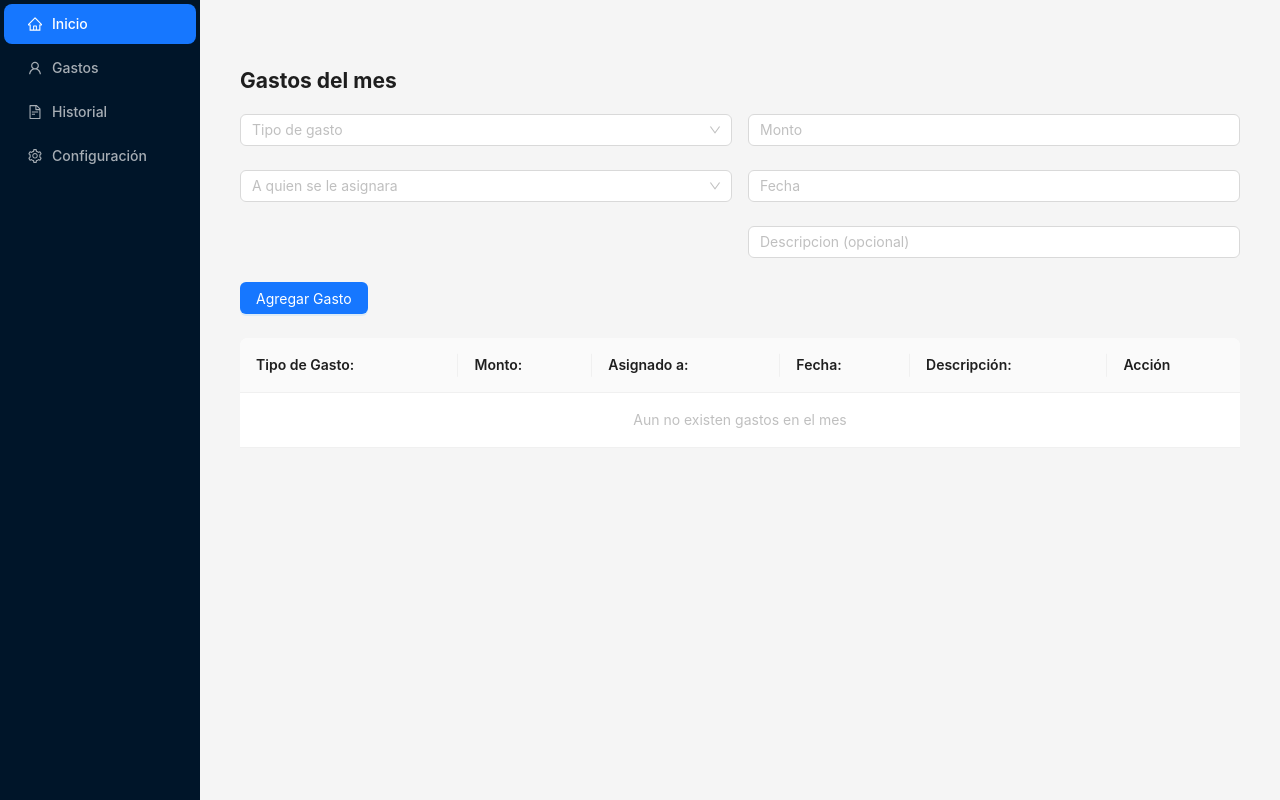
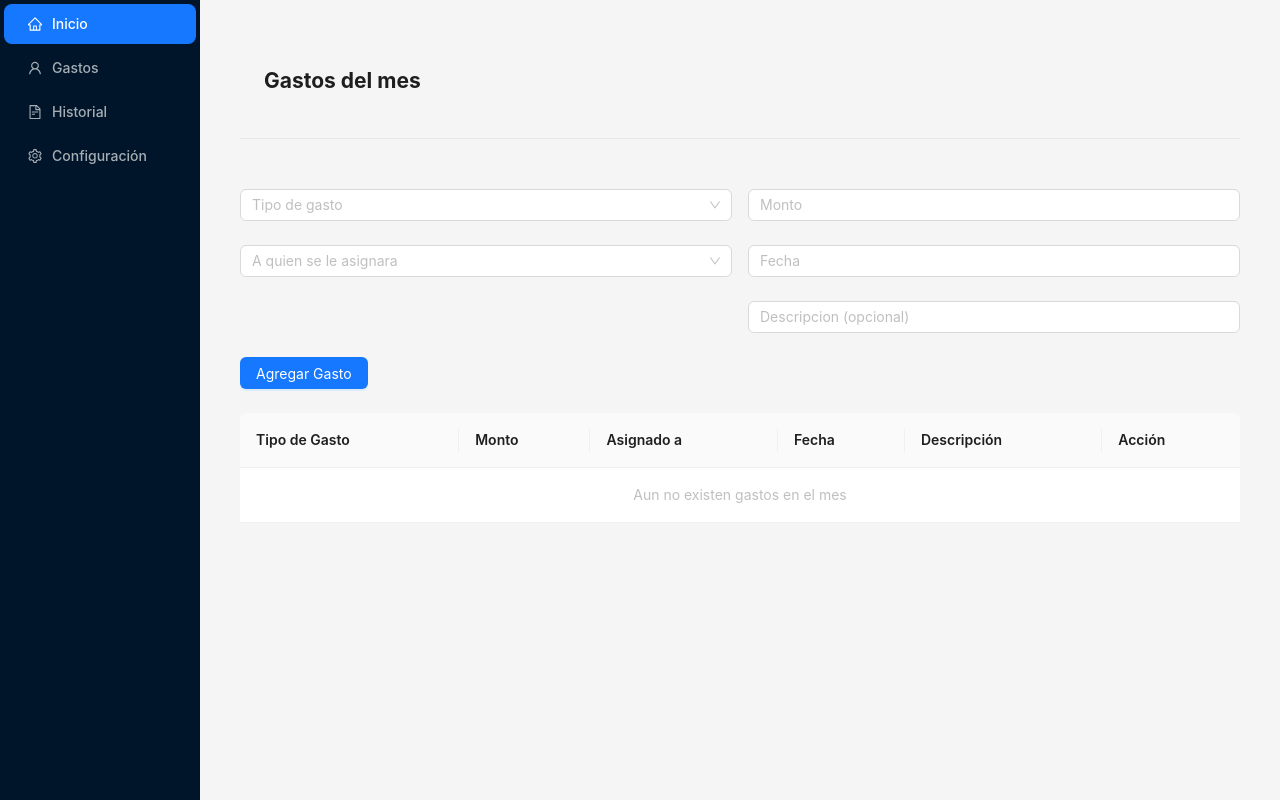
Before and after one commit to vortegar/Proyecto---Gestor-gastos, a React (Vite) app: page /expenses in a window 1280 px wide. Built offline with nearby package versions, Linux system fonts and the light colour scheme.

Commit message:
se agregan validaciones

```diff
--- a/src/App.tsx
+++ b/src/App.tsx
@@ -4,6 +4,7 @@ import { Navbar } from './components/Navbar';
 import { Home } from './pages/home/Home';
 import { Expenses } from './pages/expenses/Expenses';
 import { Configurate } from './pages/configurate/Configurate';
+import { History } from './pages/history/History';
 
 const { Content } = Layout;
 
@@ -20,7 +21,7 @@ export const App: React.FC = () => {
                 <Route path="/" element={<Home />} />
                 <Route path="/expenses" element={<Expenses />} />
                 <Route path="/configurate" element={<Configurate />} />
-
+                <Route path="/history" element={<History />} />
               </Routes>
             </div>
           </Content>
--- a/src/components/FormPersons.tsx
+++ b/src/components/FormPersons.tsx
@@ -1,7 +1,7 @@
 import { useContext } from 'react';
 import { useForm, SubmitHandler, Controller } from 'react-hook-form';
 
-import { Table, Input, Button, Form } from 'antd';
+import { Table, Input, Button, Form, notification } from 'antd';
 import { PersonContext } from '../context/PersonContextProvider';
 
 type Inputs = {name: string};
@@ -12,7 +12,14 @@ export const FormPersons: React.FC = () => {
   const { personContext, setPersonContext } = useContext(PersonContext);
 
   const onSubmitPerson: SubmitHandler<Inputs> = data => {
-    console.log(data.name);
+    const personName = personContext.find( s => s.person_name.toLowerCase() == data.name.toLowerCase())
+    if( personName != undefined) {
+      notification.error({
+        message: 'Error',
+        description: 'Esta persona ya existe.',
+      });
+      return
+    }
     const indexKey = personContext.length + 1
     const newDataPerson = { key: indexKey, person_name: data.name }
     setPersonContext( v => [...v, newDataPerson])
--- a/src/components/FormSpents.tsx
+++ b/src/components/FormSpents.tsx
@@ -1,7 +1,7 @@
 import { useContext } from 'react';
 import { useForm, SubmitHandler, Controller } from 'react-hook-form';
 
-import { Table, Input, Button, Form } from 'antd';
+import { Table, Input, Button, Form, notification } from 'antd';
 import { SpentContext } from '../context/SpentContextProvider';
 
 type Inputs = {spent: string};
@@ -12,10 +12,19 @@ export const FormSpents: React.FC = () => {
   const { spentContext, setSpentContext } = useContext(SpentContext);
 
   const onSubmitSpent: SubmitHandler<Inputs> = data => {
-    console.log(data);
     if (!data.spent) return;
 
+    const spentName = spentContext.find( s => s.spent_name.toLowerCase() == data.spent.toLowerCase())
+    if( spentName != undefined) {
+      notification.error({
+        message: 'Error',
+        description: 'Este gasto ya existe.',
+      });
+      return
+    }
+
     const indexKey = spentContext.length + 1
+
     const newDataSpent = { key: indexKey, spent_name: data.spent }
     setSpentContext( v => [...v, newDataSpent])
   };
--- a/src/pages/configurate/Configurate.tsx
+++ b/src/pages/configurate/Configurate.tsx
@@ -1,42 +1,16 @@
-import { useContext } from 'react';
-import { useForm, SubmitHandler, Controller } from 'react-hook-form';
-
-import { PersonContext } from '../../context/PersonContextProvider';
-
-import { Table, Input, Button, Form, Row, Col, } from 'antd';
+import { Row, Col, Divider } from 'antd';
 import { FormSpents } from '../../components/FormSpents';
 import { FormPersons } from '../../components/FormPersons';
 
-type Inputs = {
-  spent: string;
-  name: string;
-};
-
 export const Configurate: React.FC = () => {
-  const { control, register, handleSubmit, formState: { errors }, setValue } = useForm<Inputs>();
-
-  const { personContext, setPersonContext } = useContext(PersonContext);
-
-  const onSubmitPerson: SubmitHandler<Inputs> = data => {
-    console.log(data.name);
-    const indexKey = personContext.length + 1
-    const newDataPerson = { key: indexKey, person_name: data.name }
-    setPersonContext( v => [...v, newDataPerson])
-  };
-
-  const namesColums = [
-    {
-      title: 'Nombres',
-      dataIndex: 'person_name',
-      key: 'person_name',
-    },
-  ];
 
   return (
     <>
-      <h2>Configuración</h2>
-
-    <Row gutter={16}>
+      <div style={{ display: 'flex', alignItems: 'center', justifyContent:'space-between', paddingLeft: '24px', paddingRight: '90px' }}>
+        <h2>Configuración </h2>
+      </div>
+      <Divider/>
+      <Row gutter={16} style={{marginTop: '50px'}}>
         <Col span={12}>
           <FormSpents/>
         </Col>
--- a/src/pages/expenses/Expenses.tsx
+++ b/src/pages/expenses/Expenses.tsx
@@ -3,7 +3,7 @@ import { useForm, SubmitHandler, Controller } from 'react-hook-form';
 
 import { Option } from 'antd/es/mentions';
 import { DeleteOutlined } from '@ant-design/icons';
-import { Table, Input, Button, Form, Select, Row, Col, Tooltip } from 'antd';
+import { Table, Input, Button, Form, Select, Row, Col, Tooltip, Divider } from 'antd';
 
 import { SpentContext } from '../../context/SpentContextProvider';
 import { PersonContext } from '../../context/PersonContextProvider';
@@ -48,27 +48,27 @@ export const Expenses: React.FC = () => {
 
   const columns = [
     {
-      title: 'Tipo de Gasto:',
+      title: 'Tipo de Gasto',
       dataIndex: 'spent_type',
       key: 'spent_type',
     },
     {
-      title: 'Monto:',
+      title: 'Monto',
       dataIndex: 'monto',
       key: 'monto',
     },
     {
-      title: 'Asignado a:',
+      title: 'Asignado a',
       dataIndex: 'user',
       key: 'user',
     },
     {
-      title: 'Fecha:',
+      title: 'Fecha',
       dataIndex: 'fecha',
       key: 'fecha',
     },
     {
-      title: 'Descripción:',
+      title: 'Descripción',
       dataIndex: 'descripcion',
       key: 'descripcion',
     },
@@ -92,8 +92,11 @@ export const Expenses: React.FC = () => {
 
   return (
     <div>
-      <h2>Gastos del mes {monthContext[mesActual]?.name}</h2>
-      <Form layout="vertical" onFinish={handleSubmit(onSubmitExpenses)}>
+      <div style={{ display: 'flex', alignItems: 'center', justifyContent:'space-between', paddingLeft: '24px', paddingRight: '90px' }}>
+        <h2>Gastos del mes {monthContext[mesActual]?.name}</h2>
+      </div>
+      <Divider/>
+      <Form layout="vertical" style={{marginTop: '50px'}} onFinish={handleSubmit(onSubmitExpenses)}>
         <Row gutter={16}>
           <Col span={12}>
             <Form.Item>
--- /dev/null
+++ b/src/pages/history/History.tsx
@@ -0,0 +1,13 @@
+import { Divider } from 'antd';
+
+export const History = () => {
+  return (
+    <>
+        <div style={{ display: 'flex', alignItems: 'center', justifyContent:'space-between', paddingLeft: '24px', paddingRight: '90px' }}>
+            <h2>Historial de Gastos </h2>
+        </div>
+        <Divider />
+    </>
+
+  )
+}
--- a/src/pages/home/Home.tsx
+++ b/src/pages/home/Home.tsx
@@ -3,7 +3,7 @@ import { Grafico } from '../../components/Grafico';
 
 import { Resumen } from '../../components/Resumen';
 import { ExpensesResumenItem } from '../../interface/ExpensesInterface';
-import { Button } from 'antd';
+import { Button, Divider } from 'antd';
 import { ModalCreateMes } from '../../components/ModalCreateMes';
 import { MonthContext } from '../../context/MonthContextProvider';
 
@@ -23,11 +23,14 @@ export const Home: React.FC = () => {
     return acc;
   }, {});
 
-  const personResumen: ExpensesResumenItem[] = Object.keys(acumuladorPerson).map((user, index) => ({
-    id: index,
-    user,
-    total: acumuladorPerson[user]
-  }));
+  let personResumen = []
+  if(acumuladorPerson != undefined){
+    personResumen = Object.keys(acumuladorPerson).map((user, index) => ({
+      id: index,
+      user,
+      total: acumuladorPerson[user]
+    }));
+  }
 
   const gruopExpenses = mesActual?.expenses.reduce((acc: { [key: string]: string }, item) => {
     const { spent_type, monto } = item;
@@ -51,19 +54,20 @@ export const Home: React.FC = () => {
   const showModal = () => {
     setIsModalVisible(true);
   };
-  console.log(monthContext)
   return (
     <>
-      <h2>Resumen</h2>
-      <Button type="primary" onClick={ () => showModal() }>
+    <div style={{ display: 'flex', alignItems: 'center', justifyContent:'space-between', paddingLeft: '24px', paddingRight: '90px' }}>
+      <h2>Resumen de gastos del Mes: {mesActual?.name}</h2>
+      <Button type="primary" onClick={() => showModal()}>
         Crear nuevo mes
       </Button>
+    </div>
+    <Divider />
       <ModalCreateMes estado={isModalVisible} modificador={setIsModalVisible} />
       {
         monthContext.length > 0
         ?
         <>
-          <h3>Mes {monthContext[monthContext.length - 1].name}</h3>
           <div style={{ display: 'flex'}}>
             <div style={{ display: 'flex', flexDirection: 'column', padding: '24px' }}>
               <Resumen data={expensesResumen} title={'Total gastos del Mes'} type='gasto'/>
```
Lines whose indentation alone changed are shown as unchanged.
